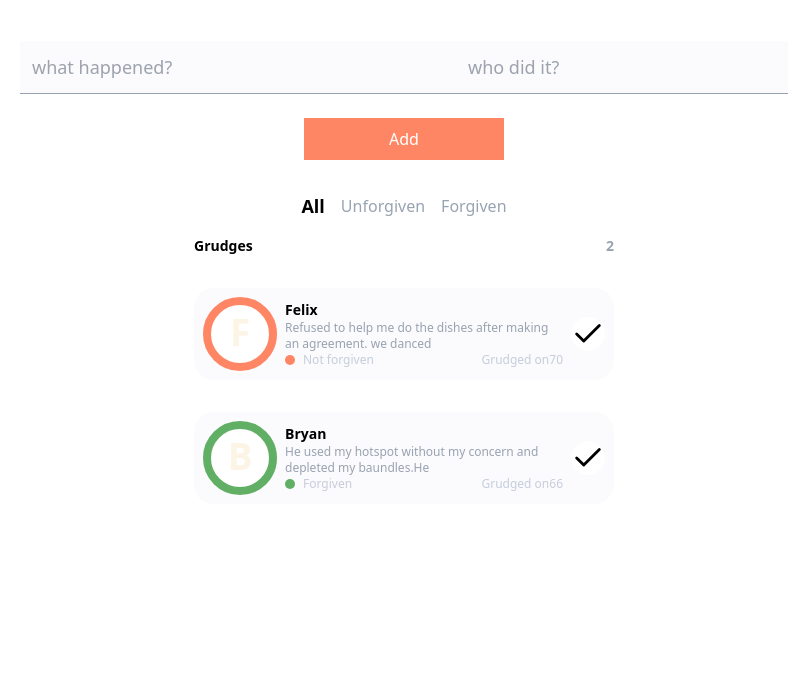
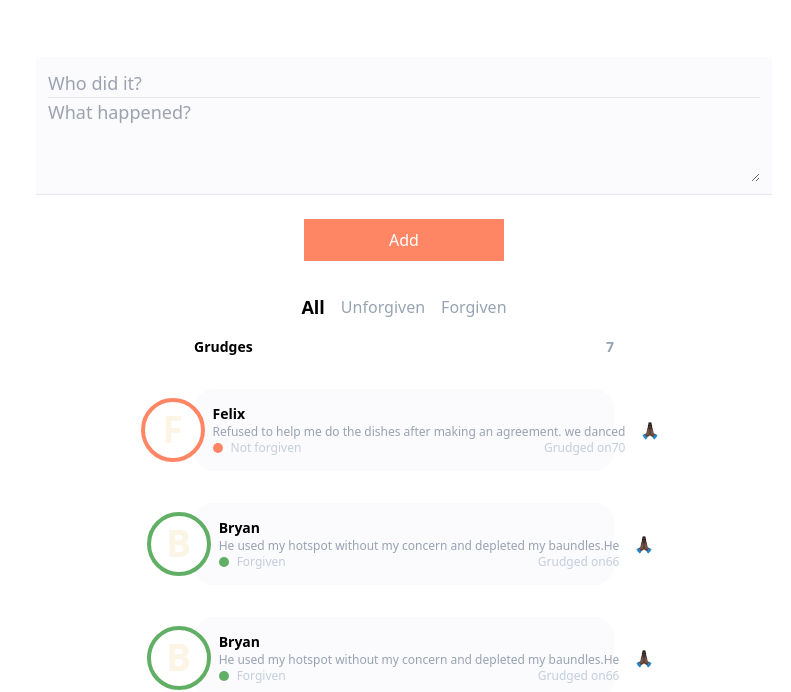
Before and after one commit to chombazm/Grudge-Tracker-MERN, a React (Vite) app in the folder frontend/: page / in a window 1280 px wide. Shown: the part 119-811 px from the top of the page, without its empty margins (236-1027 px from the left). Built offline with nearby package versions, Linux system fonts and the light colour scheme.

Commit message:
🥷 add empty state

```diff
--- a/frontend/src/App.jsx
+++ b/frontend/src/App.jsx
@@ -4,7 +4,7 @@ import GrudgesContainer from './components/GrudgesContainer';
 
 function App() {
   return (
-    <div className="w-full max-w-screen-md mx-auto">
+    <div className="w-full max-w-screen-md mx-auto p-4">
       <AddGrudge />
 
       <GrudgesContainer />
--- a/frontend/src/components/Forms/AddGrudge.jsx
+++ b/frontend/src/components/Forms/AddGrudge.jsx
@@ -11,20 +11,21 @@ function AddGrudge() {
       onSubmit={handleSubmit}
       className="flex justify-center center flex-col mt-40"
     >
-      <div className="flex justify-center center border-b p-3 mb-6 border-[#98A3B2] bg-[#FBFAFC]">
-        <input
-          type="text"
-          value={offense}
-          placeholder="what happened?"
-          onChange={(e) => setOffense(e.target.value)}
-          className="flex-auto w-64 outline-none text-lg bg-transparent"
-        />
+      <div className="flex justify-center flex-col center border-b p-3 mb-6 bg-[#FBFAFC]">
         <input
           type="text"
           value={name}
-          placeholder="who did it?"
+          placeholder="Who did it?"
           onChange={(e) => setName(e.target.value)}
-          className="flex-auto w-32 outline-none text-lg bg-transparent"
+          className=" outline-none text-lg bg-transparent  border-b"
+        />
+        <textarea
+          rows="3"
+          type="text"
+          value={offense}
+          placeholder="What happened?"
+          onChange={(e) => setOffense(e.target.value)}
+          className=" outline-none text-lg bg-transparent"
         />
       </div>
 
--- a/frontend/src/components/Grudge/index.jsx
+++ b/frontend/src/components/Grudge/index.jsx
@@ -8,9 +8,9 @@ function Grudge({ grudge, toggleGrudge }) {
       aria-hidden="true"
     >
       <div
-        className={`flex-none w-[74px] border-8 flex justify-center content-center ${
+        className={`flex-none w-[64px] border-4 flex justify-center content-center ${
           grudge.forgiven ? 'border-[#61AF65]' : 'border-[#FF8665]'
-        } bg-white rounded-full h-[74px]`}
+        } bg-white rounded-full h-[64px]`}
       >
         <span className="text-[#FCF4E4] text-[2.3rem] font-bold">
           {grudge.name[0]}
@@ -19,7 +19,9 @@ function Grudge({ grudge, toggleGrudge }) {
       <div className="flex-auto px-2">
         <div className="">
           <h2 className="text-sm font-bold">{grudge.name}</h2>
-          <p className="text-xs text-[#98A3B2]">{grudge.offense}</p>
+          <p className="text-xs text-[#98A3B2] truncate w-[100%]">
+            {grudge.offense}
+          </p>
           <div className="flex justify-between">
             <div className="flex place-items-center">
               <span
@@ -44,7 +46,9 @@ function Grudge({ grudge, toggleGrudge }) {
           onClick={() => toggleGrudge(grudge.id)}
           type="button"
         >
-          <svg
+          {' '}
+          🙏🏿
+          {/* <svg
             className="w-full h-full"
             xmlns="http://www.w3.org/2000/svg"
             viewBox="0 0 24 24"
@@ -55,7 +59,7 @@ function Grudge({ grudge, toggleGrudge }) {
             strokeLinejoin="round"
           >
             <polyline points="20 6 9 17 4 12" />
-          </svg>
+          </svg> */}
         </button>
       </div>
     </div>
--- /dev/null
+++ b/frontend/src/components/GrudgesContainer/NoGrudges.jsx
@@ -0,0 +1,12 @@
+import React from 'react';
+
+function NoGrudges() {
+  return (
+    <div className="flex justify-center flex-col place-items-center mt-8">
+      <h2>No grudges yet</h2>
+      <p>You can add a grudge with the form above.</p>
+    </div>
+  );
+}
+
+export default NoGrudges;
--- a/frontend/src/components/GrudgesContainer/index.jsx
+++ b/frontend/src/components/GrudgesContainer/index.jsx
@@ -1,5 +1,6 @@
 import React from 'react';
 import Grudge from '../Grudge';
+import NoGrudges from './NoGrudges';
 
 function GrudgesContainer() {
   const grudges = [
@@ -17,8 +18,44 @@ function GrudgesContainer() {
       offense:
         'He used my hotspot without my concern and depleted my baundles.He ',
     },
+    {
+      id: 32342,
+      name: 'Bryan',
+      forgiven: true,
+      offense:
+        'He used my hotspot without my concern and depleted my baundles.He ',
+    },
+    {
+      id: 2212,
+      name: 'Bryan',
+      forgiven: true,
+      offense:
+        'He used my hotspot without my concern and depleted my baundles.He ',
+    },
+    {
+      id: 233,
+      name: 'Bryan',
+      forgiven: true,
+      offense:
+        'He used my hotspot without my concern and depleted my baundles.He ',
+    },
+    {
+      id: 222,
+      name: 'Bryan',
+      forgiven: true,
+      offense:
+        'He used my hotspot without my concern and depleted my baundles.He ',
+    },
+    {
+      id: 22,
+      name: 'Bryan',
+      forgiven: true,
+      offense:
+        'He used my hotspot without my concern and depleted my baundles.He ',
+    },
   ];
 
+  // const grudges = [];
   const isActiveTab = true;
 
   const handleDelete = (id) => {
@@ -28,6 +65,9 @@ function GrudgesContainer() {
   const handleToggle = (id) => {
     console.log(`Toggling grudge with id: ${id}`);
   };
+  if (grudges.length === 0) {
+    return <NoGrudges />;
+  }
   return (
     <div className="w-full max-w-[420px] mx-auto mt-8 flex justify-center flex-col">
       <ul className="flex justify-center mb-4 place-items-center">
```
